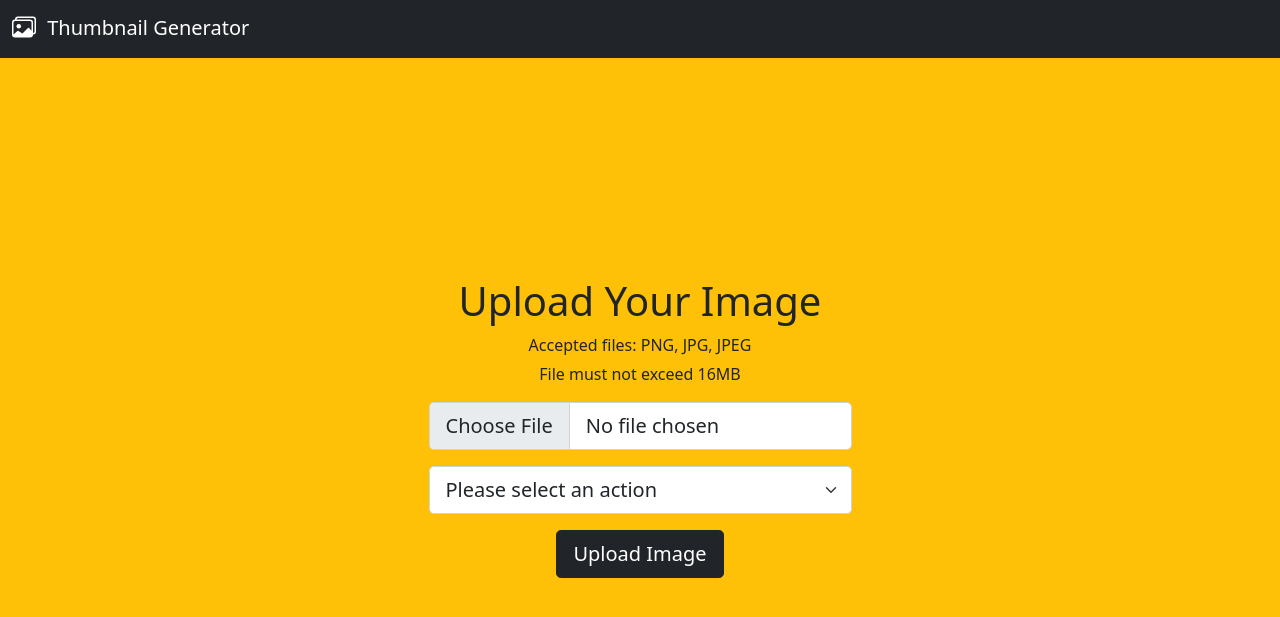
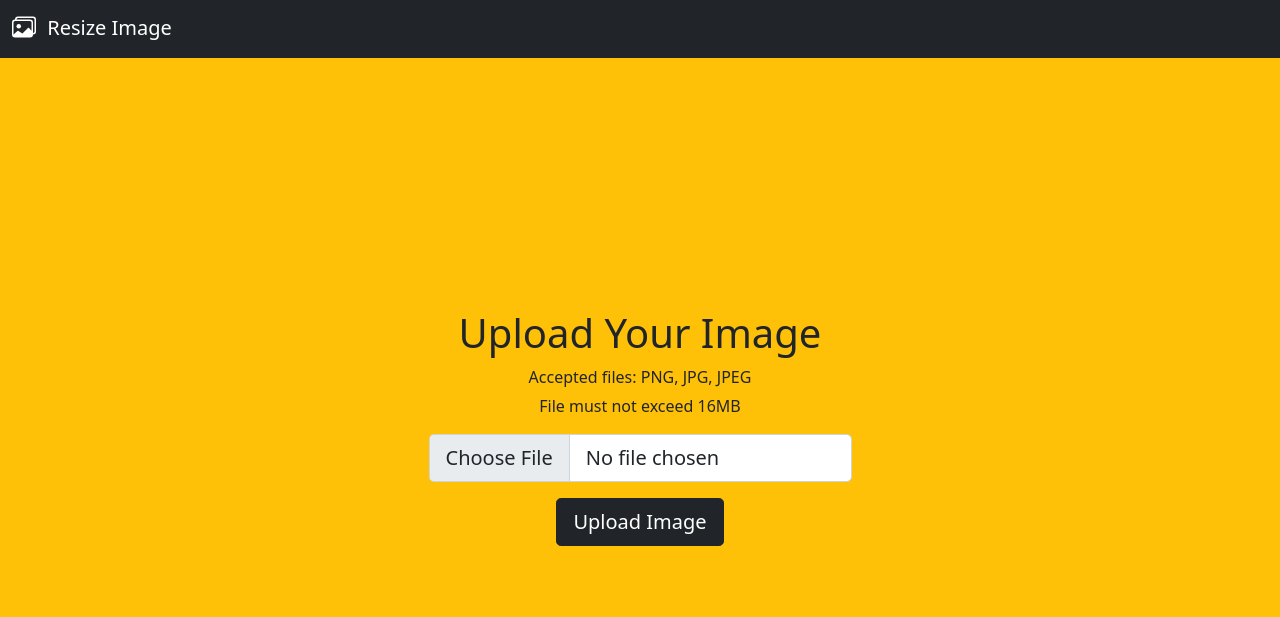
Before and after one commit to hitran/image-filter-app, a Flask app: page / in a window 1280 px wide. Shown: the top 617 px of the page. Run offline with Flask 2, Linux system fonts and the light colour scheme.

Commit message:
update app

```diff
--- a/app.py
+++ b/app.py
@@ -3,7 +3,7 @@ from flask import Flask, render_template, request, send_from_directory, redirect
 from werkzeug.utils import secure_filename
 from PIL import Image
 from helpers import allowed_file
-from constants import ACTION_LIST, ALLOWED_EXTENSIONS, UPLOAD_FOLDER
+from constants import ALLOWED_EXTENSIONS, UPLOAD_FOLDER
 
 app = Flask(__name__)
 
@@ -16,7 +16,7 @@ def request_entity_too_large(error):
 
 @app.route('/')
 def index():
-    return render_template("index.html", actions = ACTION_LIST)
+    return render_template("index.html")
 
 @app.route('/uploads/<filename>')
 def send_file(filename):
@@ -42,13 +42,7 @@ def upload():
             imageSrc = os.path.join(app.config['UPLOAD_FOLDER'], filename)
             file.save(imageSrc)
 
-            action = request.form.get('action')
-            if not any(item["value"] == action for item in ACTION_LIST):
-                return render_template("index.html", error="Invalid action")
-
-            for item in ACTION_LIST:
-                if action == item["value"]:
-                    return render_template(item["html"], imageName = filename, imageSrc = imageSrc)
+            return render_template("resize-image.html", imageName = filename, imageSrc = imageSrc)
 
         elif not allowed_file(file.filename, ALLOWED_EXTENSIONS):
             return render_template("index.html", error = "Invalid file type")
@@ -76,29 +70,21 @@ def resize_image():
         height = request.form.get("height")
         filename = secure_filename(request.form.get("image"))
 
-        img_size = (int(height), int(width))
+        (img_width, img_height) = (int(height), int(width))
 
         # open and process image:
         with Image.open(os.path.join(app.config['UPLOAD_FOLDER'],filename)) as image:
-            image.thumbnail(img_size)
+            resized_image = image.resize((img_width, img_height))
 
             # make sure uploads folder exists
             if not os.path.exists(app.config['UPLOAD_FOLDER']):
                 os.makedirs(app.config['UPLOAD_FOLDER'])
 
-            thumbnail_filename = f"{width}x{height}_{filename}"
-            image.save(os.path.join(app.config['UPLOAD_FOLDER'], thumbnail_filename))
-        return send_file(thumbnail_filename)
+            resized_filename = f"{width}x{height}_{filename}"
+            resized_image.save(os.path.join(app.config['UPLOAD_FOLDER'], resized_filename))
+        return send_file(resized_filename)
     else:
         return redirect("/")
 
-
-@app.route("/filter-image", methods=["GET", "POST"])
-def filter_image(imageName, imageSrc):
-    if request.method == "GET":
-        return redirect("/")
-    else:
-        return render_template("filter-image.html")
-
 if __name__ == '__main__':
     app.run(debug=True)
--- a/constants.py
+++ b/constants.py
@@ -1,16 +1,2 @@
 UPLOAD_FOLDER = './uploads'
 ALLOWED_EXTENSIONS = ['png', 'jpg', 'jpeg']
-ACTION_LIST = [
-    {
-        "value": "thumbnail",
-        "name": "Generate Thumbnail",
-        "url": "/resize-image",
-        "html": "resize-image.html"
-    },
-    {
-        "value": "filter",
-        "name": "Filter Image",
-        "url": "/filter-image",
-        "html": "filter-image.html"
-    }
-]
--- a/templates/filter-image.html
+++ b/templates/crop.html
@@ -2,6 +2,6 @@
 
 {% block action %}
 <div>
-    <h1>Filter Image goes here</h1>
+    <h1>Crop Image goes here</h1>
 </div>
 {% endblock %}
--- a/templates/index.html
+++ b/templates/index.html
@@ -18,14 +18,6 @@
             <div class="mb-3 mx-auto">
                 <input class="form-control form-control-lg" id="image" name="image" type="file">
             </div>
-            <div class="mb-3 mx-auto">
-                <select class="form-select form-select-lg" name="action" required>
-                    <option selected disabled>Please select an action</option>
-                    {% for action in actions %}
-                        <option value={{action.value}}>{{action.name}}</option>
-                    {% endfor %}
-                </select>
-            </div>
             <div>
                 <input class="btn btn-dark btn-lg" type="submit" value="Upload Image">
             </div>
--- a/templates/layout.html
+++ b/templates/layout.html
@@ -20,7 +20,7 @@
                     <path d="M4.502 9a1.5 1.5 0 1 0 0-3 1.5 1.5 0 0 0 0 3z"/>
                     <path d="M14.002 13a2 2 0 0 1-2 2h-10a2 2 0 0 1-2-2V5A2 2 0 0 1 2 3a2 2 0 0 1 2-2h10a2 2 0 0 1 2 2v8a2 2 0 0 1-1.998 2zM14 2H4a1 1 0 0 0-1 1h9.002a2 2 0 0 1 2 2v7A1 1 0 0 0 15 11V3a1 1 0 0 0-1-1zM2.002 4a1 1 0 0 0-1 1v8l2.646-2.354a.5.5 0 0 1 .63-.062l2.66 1.773 3.71-3.71a.5.5 0 0 1 .577-.094l1.777 1.947V5a1 1 0 0 0-1-1h-10z"/>
                 </svg>
-                Thumbnail Generator
+                Resize Image
               </a>
             </div>
           </nav>
```
Also changed, not shown: templates/resize-image.html (+6 -6 lines), uploads/293170930_763041974850824_4183028366599817852_n.jpg (deleted), uploads/307632284_955761605195064_1361707296236966235_n.jpg (deleted), uploads/test.jpg (deleted).
